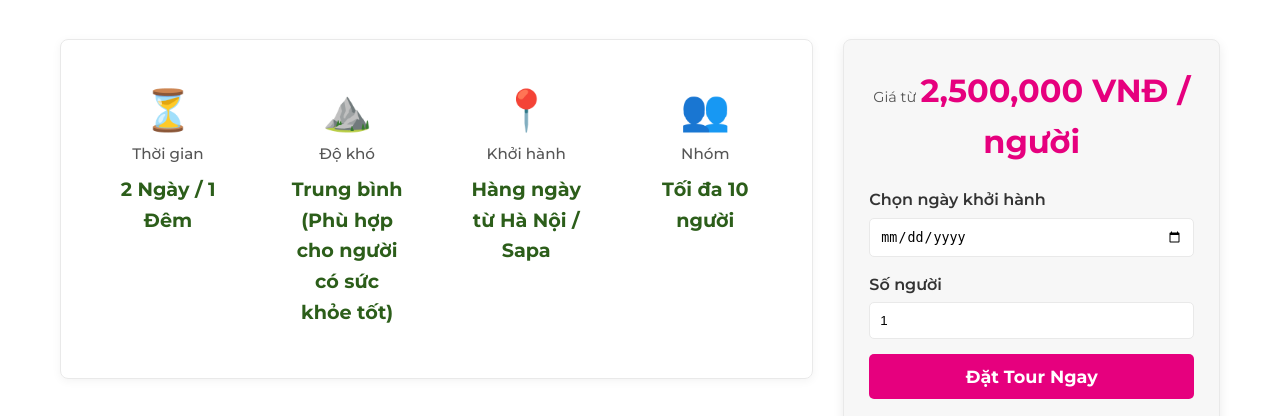
After one commit to imfakebot/QueHuong, a PHP site: page /tours/detail-mountain-tours/trekking-in-sapa in a window 1280 px wide. The commit adds this page. Shown: the part 595-1011 px from the top of the page. Run offline with PHP 8.4, Linux system fonts and the light colour scheme.

Commit message:
Add detailed trekking tour page for Sapa with itinerary, gallery, and booking form

```diff
--- /dev/null
+++ b/public/css/detail-page-mountain.css
@@ -0,0 +1,452 @@
+/* =================================================================== */
+/*    CSS CHO TRANG CHI TIẾT TOUR - LAYOUT TIMELINE DỌC / NGANG        */
+/*            (Dành cho cấu trúc HTML lồng nhau)                       */
+/* =================================================================== */
+
+/* === FONT & BIẾN MÀU CHÍNH === */
+:root {
+  --font-body: "Montserrat", sans-serif;
+  --font-heading: "Lora", serif;
+  --color-pink-brand: #e6007e; /* Màu hồng thương hiệu cho timeline */
+  --color-text-dark: #333;
+  --color-text-light: #555;
+  --color-bg-content: #f7f7f7; /* Nền cho các box nội dung timeline */
+  --color-border: #e9e9e9; /* Màu viền chung */
+  --timeline-line-color: #dbeaff; /* Màu đường kẻ timeline */
+  --shadow: 0 4px 12px rgba(0, 0, 0, 0.08);
+  --border-radius-base: 8px;
+}
+
+/* === CÀI ĐẶT CHUNG & BỐ CỤC CHÍNH === */
+body {
+  font-family: var(--font-body);
+  background-color: #fff;
+  margin: 0;
+  line-height: 1.6;
+}
+.page-container {
+  max-width: 1200px;
+  margin: 0 auto;
+  padding: 40px 20px;
+  display: flex; /* Chuyển sang flexbox */
+  gap: 30px; /* Khoảng cách giữa main content và sidebar */
+  align-items: flex-start;
+}
+.tour-main-content {
+  flex: 2;
+}
+.tour-sidebar {
+  flex: 1;
+  position: sticky;
+  top: 20px; /* Sidebar dính khi cuộn */
+}
+
+/* === HERO, OVERVIEW, GALLERY === */
+.tour-hero {
+  height: 65vh; /* Chiều cao hero */
+  display: flex;
+  align-items: center;
+  justify-content: center;
+  text-align: center;
+  color: #fff;
+  background-size: cover;
+  background-position: center;
+}
+.tour-hero-content {
+  max-width: 800px;
+  padding: 20px;
+  background: rgba(0, 0, 0, 0.2); /* Lớp phủ nhẹ */
+  backdrop-filter: blur(4px); /* Hiệu ứng mờ nền */
+  border-radius: var(--border-radius-base);
+}
+.tour-hero h1 {
+  font-family: var(--font-heading);
+  font-size: 3.5rem; /* Kích thước tiêu đề hero */
+  margin: 0;
+  text-shadow: 2px 2px 5px rgba(0, 0, 0, 0.5);
+}
+.tour-hero p {
+  font-size: 1.2rem;
+  opacity: 0.9;
+  margin-top: 1rem;
+}
+.tour-overview {
+  display: flex;
+  justify-content: space-around; /* Căn đều các mục overview */
+  background: var(--color-bg-light);
+  padding: 30px;
+  border-radius: var(--border-radius-base);
+  margin-bottom: 40px;
+  border: 1px solid var(--color-border);
+  box-shadow: 0 2px 10px rgba(0, 0, 0, 0.05);
+}
+.overview-grid {
+  display: grid;
+  grid-template-columns: repeat(4, 1fr);
+  gap: 25px;
+}
+.overview-item {
+  display: flex;
+  flex-direction: column;
+  align-items: center;
+  text-align: center;
+  padding: 20px;
+  border-radius: var(--border-radius-base);
+  transition: all 0.3s ease;
+  background-color: rgba(255, 255, 255, 0.5);
+}
+.overview-item:hover {
+  background-color: #fff;
+  box-shadow: 0 4px 12px rgba(0, 0, 0, 0.08);
+  transform: translateY(-2px);
+}
+.overview-icon {
+  font-size: 2.5rem;
+  margin-bottom: 12px;
+  line-height: 1;
+  color: #2c5e1a;
+  transition: transform 0.3s ease;
+}
+.overview-item:hover .overview-icon {
+  transform: scale(1.1);
+}
+.overview-label {
+  font-size: 0.95rem;
+  color: var(--color-text-light);
+  margin-bottom: 8px;
+  font-weight: 500;
+}
+.overview-value {
+  font-weight: 700;
+  color: #2c5e1a;
+  font-size: 1.2rem;
+}
+.tour-gallery {
+  display: grid;
+  grid-template-columns: repeat(2, 1fr); /* 2 cột cho gallery */
+  gap: 15px;
+  margin-bottom: 40px;
+}
+.tour-gallery img {
+  width: 100%;
+  height: 100%;
+  object-fit: cover;
+  border-radius: var(--border-radius-base);
+  transition: transform 0.3s ease; /* Hiệu ứng zoom nhẹ */
+}
+.tour-gallery img:hover {
+  transform: scale(1.04);
+}
+
+/* === LỊCH TRÌNH - ITINERARY SECTION (PHẦN QUAN TRỌNG NHẤT) === */
+.tour-itinerary {
+  margin-bottom: 40px;
+}
+
+.tour-itinerary h2 {
+  font-size: 1.8rem;
+  font-weight: 700;
+  color: var(--color-text-dark);
+  margin-bottom: 30px;
+  display: flex;
+  align-items: center;
+  gap: 15px;
+}
+
+.tour-itinerary h2::before {
+  content: "📖";
+  font-size: 1.8rem; /* Icon quyển sách */
+  color: var(--color-pink-brand);
+}
+
+.timeline {
+  position: relative;
+}
+/* Đường kẻ dọc dạng chấm */
+.timeline::before {
+  content: "";
+  position: absolute;
+  top: 0;
+  bottom: 0;
+  left: 8px;
+  width: 2px;
+  background-image: linear-gradient(
+    var(--timeline-line-color) 4px,
+    transparent 4px
+  );
+  background-size: 1px 8px;
+}
+
+/* Style cho từng mục ngày (bao gồm cả H3 và các thẻ P) */
+.timeline-item {
+  position: relative;
+  padding-left: 35px;
+  transition: transform 0.3s ease;
+}
+.timeline-item:hover {
+  transform: translateX(5px);
+}
+.timeline-item:not(:last-child) {
+  margin-bottom: 25px;
+}
+/* Reset style cho .timeline-content để áp dụng style mới cho timeline dọc */
+.timeline-content {
+  position: relative;
+}
+
+/* Style cho Tiêu đề Ngày (ví dụ: NGÀY 1 | ...) */
+.timeline-content h3 {
+  background-color: var(--color-pink-brand);
+  color: #fff;
+  padding: 12px 20px;
+  margin: 0;
+  font-size: 1.1rem;
+  font-weight: 700;
+  border-radius: 8px;
+  position: relative;
+  box-shadow: 0 2px 8px rgba(0, 0, 0, 0.1);
+  transition: all 0.3s ease;
+}
+.timeline-content h3:hover {
+  transform: translateY(-2px);
+  box-shadow: 0 4px 12px rgba(0, 0, 0, 0.15);
+}
+/* Marker cho Tiêu đề Ngày (<h3>) */
+.timeline-content h3::before {
+  content: "";
+  position: absolute;
+  left: -35px; /* Vị trí marker (padding timeline - vị trí đường kẻ) */
+  top: 50%;
+  transform: translateY(-50%);
+  width: 20px;
+  height: 20px;
+  background-color: #fff;
+  border: 4px solid var(--color-pink-brand);
+  border-radius: 50%;
+  box-shadow: 0 0 0 4px rgba(255, 255, 255, 0.8);
+  z-index: 1;
+  transition: transform 0.3s ease;
+}
+.timeline-content h3:hover::before {
+  transform: translateY(-50%) scale(1.1);
+}
+
+/* Style cho từng mục chi tiết trong ngày (thẻ <p>) */
+.timeline-content p {
+  position: relative;
+  background-color: var(--color-bg-content);
+  padding: 15px 20px;
+  border-radius: 8px;
+  border: 1px solid var(--color-border);
+  display: flex;
+  align-items: flex-start;
+  gap: 15px;
+  margin: 0;
+  transition: all 0.3s ease;
+}
+.timeline-content p:hover {
+  background-color: #fff;
+  box-shadow: 0 2px 8px rgba(0, 0, 0, 0.08);
+}
+.timeline-content h3 + p {
+  margin-top: 15px;
+}
+.timeline-content p + p {
+  margin-top: 12px;
+}
+/* Marker cho mỗi sự kiện (thẻ <p>) */
+.timeline-content p::before {
+  content: "";
+  position: absolute;
+  left: -35px; /* Vị trí marker */
+  top: 18px; /* Căn chỉnh với dòng text */
+  width: 14px;
+  height: 14px;
+  background-color: var(--color-pink-brand);
+  border: 3px solid #fff;
+  border-radius: 50%;
+  z-index: 1;
+  transition: transform 0.3s ease;
+}
+.timeline-content p:hover::before {
+  transform: scale(1.1);
+}
+/* Style cho phần thời gian (thẻ <strong>) */
+.timeline-content p strong {
+  flex: 0 0 60px;
+  font-weight: 700;
+  color: var(--color-text-dark);
+}
+.timeline-content p span {
+  color: var(--color-text-light);
+  font-size: 0.95rem;
+  flex: 1;
+}
+
+/* === SIDEBAR & BOOKING WIDGET === */
+.tour-sidebar {
+  /* Đã được style ở trên */
+}
+.booking-widget {
+  background-color: var(--color-bg-content);
+  padding: 25px;
+  border-radius: var(--border-radius-base);
+  border: 1px solid var(--color-border);
+  box-shadow: var(--shadow);
+}
+.price-section {
+  text-align: center;
+  margin-bottom: 20px;
+}
+.price-section .price-label {
+  font-size: 0.9rem;
+  color: var(--color-text-light);
+}
+.price-section .price-value {
+  font-size: 2rem;
+  font-weight: 700;
+  color: var(--color-pink-brand);
+}
+.form-group {
+  margin-bottom: 15px;
+}
+.form-group label {
+  display: block;
+  font-weight: 600;
+  margin-bottom: 5px;
+}
+.form-group input[type="date"],
+.form-group input[type="number"] {
+  width: 100%;
+  padding: 10px;
+  border: 1px solid var(--color-border);
+  border-radius: 5px;
+}
+.btn-book-now {
+  display: block;
+  width: 100%;
+  padding: 12px;
+  background-color: var(--color-pink-brand);
+  color: #fff;
+  border: none;
+  border-radius: 5px;
+  font-size: 1.1rem;
+  font-weight: 700;
+  cursor: pointer;
+  transition: background-color 0.3s ease;
+}
+.btn-book-now:hover {
+  background-color: #c30069; /* Darker pink */
+}
+.tour-includes-excludes {
+  margin-top: 25px;
+}
+.tour-includes-excludes h4 {
+  font-family: var(--font-heading);
+  font-size: 1.1rem;
+  color: var(--color-text-dark);
+  margin-bottom: 10px;
+  padding-bottom: 5px;
+  border-bottom: 1px solid var(--color-border);
+}
+.tour-includes-excludes ul {
+  list-style: none;
+  padding-left: 20px; /* Chừa chỗ cho icon */
+  margin-bottom: 15px;
+}
+.tour-includes-excludes li {
+  position: relative;
+  margin-bottom: 5px;
+  font-size: 0.9rem;
+}
+.tour-includes-excludes .includes-list li::before {
+  content: "✓";
+  color: #6a994e; /* Màu xanh cho "bao gồm" */
+  position: absolute;
+  left: -18px;
+}
+.tour-includes-excludes .excludes-list li::before {
+  content: "✗";
+  color: #c1121f; /* Màu đỏ cho "không bao gồm" */
+  position: absolute;
+  left: -18px;
+}
+
+/* === RESPONSIVE === */
+@media (max-width: 992px) {
+  .page-container {
+    flex-direction: column; /* Stack sidebar dưới main content */
+  }
+  .tour-sidebar {
+    position: static;
+    width: 100%;
+  }
+  .overview-grid {
+    grid-template-columns: repeat(2, 1fr);
+  }
+
+  .tour-overview {
+    padding: 25px;
+  }
+}
+@media (max-width: 768px) {
+  .timeline {
+    padding-left: 15px; /* Giảm padding cho timeline trên mobile */
+  }
+  .timeline-content h3 {
+    padding-left: 20px; /* Điều chỉnh padding tiêu đề ngày */
+  }
+  .timeline-content h3::before,
+  .timeline-content p::before {
+    left: -48px; /* Khôi phục giá trị left để căn chỉnh đúng với padding của timeline-item */
+  }
+
+  .timeline-content p {
+    flex-direction: column; /* Thời gian và mô tả xếp chồng lên nhau */
+    gap: 8px;
+  }
+  .timeline-content p strong {
+    width: 100%;
+  }
+}
+@media (max-width: 576px) {
+  .overview-grid {
+    grid-template-columns: 1fr;
+    gap: 15px;
+  }
+
+  .overview-item {
+    flex-direction: row;
+    justify-content: flex-start;
+    text-align: left;
+    padding: 15px;
+  }
+
+  .overview-icon {
+    font-size: 2rem;
+    margin-bottom: 0;
+    margin-right: 15px;
+  }
+
+  .overview-text-wrapper {
+    display: flex;
+    flex-direction: column;
+  }
+
+  .overview-label {
+    margin-bottom: 4px;
+  }
+
+  .tour-overview {
+    padding: 20px;
+  }
+
+  .tour-itinerary h2 {
+    font-size: 1.5rem;
+  }
+
+  .timeline-content h3 {
+    font-size: 1rem;
+    padding: 10px 15px;
+  }
+}
--- a/public/css/main.css
+++ b/public/css/main.css
@@ -47,7 +47,7 @@ img {
 /* --- Video Section --- */
 .video {
   width: 100%;
-  height: 80vh;
+  height: 90vh;
   overflow: hidden;
   position: relative;
   margin-bottom: 40px;
--- a/public/index.php
+++ b/public/index.php
@@ -66,6 +66,20 @@ elseif ($requestUri === '/tours/detail' && isset($_GET['slug'])) {
 elseif (preg_match('#^/tours/([a-zA-Z0-9-]+)$#', $requestUri, $matches)) {
     $tourSlug = $matches[1]; // Lấy slug từ URL (ví dụ: "vinh-ha-long-tour")
     $potentialView = VIEWS_PATH . '/tours/' . $tourSlug . '.php';
+
+    if (file_exists($potentialView)) {
+        // $pageTitle sẽ được đặt bên trong file view của tour đó
+        $contentView = $potentialView;
+    } else {
+        http_response_code(404);
+        $pageTitle = '404 Not Found - Du Lịch Quê Hương';
+        $contentView = VIEWS_PATH . '/errors/404.php';
+    }
+}
+// 4. Route động cho chi tiết TOUR trong thư mục con: /tours/detail-mountain-tours/{slug}
+elseif (preg_match('#^/tours/detail-mountain-tours/([a-zA-Z0-9-]+)$#', $requestUri, $matches)) {
+    $tourSlug = $matches[1]; // Lấy slug từ URL (ví dụ: "trekking-in-sapa")
+    $potentialView = VIEWS_PATH . '/tours/detail-mountain-tours/' . $tourSlug . '.php';
 
     if (file_exists($potentialView)) {
         // $pageTitle sẽ được đặt bên trong file view của tour đó
--- a/src/Views/layouts/header.php
+++ b/src/Views/layouts/header.php
@@ -167,7 +167,7 @@ $pageTitle = $pageTitle ?? 'Du Lịch Quê Hương - Khám Phá Việt Nam';
                                     </div>
                                     <h5 class="mega-menu-subheading region-title">Thrills & Nature's Best</h5>
                                     <ul class="mega-menu-links">
-                                        <li><a href="/things/trekking_in_sapa">Trekking in Sapa</a></li>
+                                        <li><a href="/tours/detail-mountain-tours/trekking-in-sapa">Trekking in Sapa</a></li>
                                         <li><a href="/things/kayaking-halong">Kayaking in Ha Long Bay</a></li>
                                         <li><a href="/things/caving-phongnha">Exploring Phong Nha Caves</a></li>
                                         <li><a href="/things/motorbiking">Motorbiking Adventures</a></li>
--- /dev/null
+++ b/src/Views/tours/detail-mountain-tours/trekking-in-sapa.php
@@ -0,0 +1,157 @@
+<?php
+// Dữ liệu cụ thể cho trang "Trekking in Sapa" VỚI CẤU TRÚC ITINERARY GỐC
+$tour_details = [
+    'title' => 'Trekking Sapa: Chinh Phục Thung Lũng Mường Hoa',
+    'subtitle' => 'Một hành trình 2 ngày 1 đêm đi sâu vào trái tim của Hoàng Liên Sơn, khám phá những thửa ruộng bậc thang kỳ vĩ và cuộc sống bản địa mộc mạc.',
+    'hero_image' => 'https://vietnamdiscovery.com/wp-content/uploads/2021/03/sapa-trekking-3-1.jpg', // Thay bằng đường dẫn ảnh của bạn
+    'overview' => [
+        'duration' => '2 Ngày / 1 Đêm',
+        'departure' => 'Hàng ngày từ Hà Nội / Sapa',
+        'difficulty' => 'Trung bình (Phù hợp cho người có sức khỏe tốt)',
+        'group_size' => 'Tối đa 10 người'
+    ],
+    'gallery' => [
+        ['url' => 'https://images2.thanhnien.vn/528068263637045248/2023/8/4/ban-sao-cua-dji0901-1691132710706875636958.jpg', 'alt' => 'Ruộng bậc thang mùa lúa xanh'],
+        ['url' => 'https://mia.vn/media/uploads/blog-du-lich/trang-phuc-dan-toc-hmong-hoa-1726418370.jpg', 'alt' => 'Người dân tộc H\'Mông'],
+        ['url' => 'https://motogo.vn/wp-content/uploads/2023/03/homestay-ban-ta-van-9.jpg', 'alt' => 'Homestay tại bản Tả Van'],
+        ['url' => 'https://fansipanlegend.sunworld.vn/wp-content/uploads/2024/03/5-long-suoi.png', 'alt' => 'Vượt qua một con suối nhỏ'],
+    ],
+    'itinerary' => [
+        'day_1' => [
+            'title' => 'NGÀY 1 | HÀ NỘI– SAPA – HÀM RỒNG',
+            'details' => [
+                '<strong>6:30:</strong> Xe và hướng dẫn viên của chương trình đón quý khách tại khách sạn. Khởi hành đi Lào Cai, trên chạy theo đường cao tốc Nội Bài – Lào Cai dài 245km với chưa đầy 5h đồng hồ. Quý khách nghỉ ngơi trên xe và ngắm phong cảnh tuyệt đẹp trên cung đường này.',
+                '<strong>12h00:</strong> Xe đưa du khách đến Sapa cách thành phố Lào cai 38km. Trưa: Đến Sapa, Quý khách ăn trưa và nhận phòng khách sạn. Nghỉ trưa.',
+                '<strong>Chiều:</strong> Hướng dẫn viên đón khách tham quan: Khu du lịch Hàm Rồng với khung cảnh hoang sơ, kỳ vĩ. Thăm vườn lan Đông Dương với đủ loại, muôn sắc màu. Đầu Rồng Thạch Lâm kì vĩ, Vượt qua Cổng trời 1, Cổng trời 2, du khách sẽ được đặt chân đến nơi cao nhất của Hàm Rồng đó là sân Mây – nơi giao thoa của đất trời, ngắm toàn cảnh Sapa từ trên cao,...',
+                '<strong>Tối:</strong> Quý khách ngủ trở về Khách sạn. Quý khách ăn tối. tự do khám phá thị trấn Sapa về đêm. Nghỉ đêm tại Sapa.'
+            ]
+        ],
+        'day_2' => [
+            'title' => 'NGÀY 2 | CÁT CÁT– HÀ NỘI',
+            'details' => [
+                '<strong>Sáng:</strong> Quý khách ăn sáng tại khách sạn.',
+                '<strong>Trưa:</strong> Quý khách làm thủ tục trả phòng và ăn trưa.',
+                '<strong>Chiều:</strong> Quý khách tự do mua sắm trước khi lên xe về Hà Nội.'
+            ]
+        ]
+    ],
+    'includes' => ['Xe đưa đón', 'Hướng dẫn viên địa phương', 'Các bữa ăn trong chương trình', 'Phí tham quan', '1 đêm tại khách sạn', 'Nước uống'],
+    'excludes' => ['Đồ uống cá nhân', 'Chi phí cá nhân', 'Tiền tip cho HDV & lái xe'],
+    'price' => '2,500,000 VNĐ / người'
+];
+?>
+
+<!DOCTYPE html>
+<html lang="vi">
+
+<head>
+    <meta charset="UTF-8">
+    <meta name="viewport" content="width=device-width, initial-scale=1.0">
+    <title><?php echo htmlspecialchars($tour_details['title']); ?></title>
+    <!-- Link đến file CSS cuối cùng bạn đã nhận được -->
+    <link rel="stylesheet" href="/css/detail-page-mountain.css">
+    <link rel="preconnect" href="https://fonts.googleapis.com">
+    <link rel="preconnect" href="https://fonts.gstatic.com" crossorigin>
+    <link href="https://fonts.googleapis.com/css2?family=Montserrat:wght@400;700&family=Lora:wght@400;600&display=swap" rel="stylesheet">
+</head>
+
+<body>
+    <main class="tour-detail-page">
+        <!-- HERO SECTION -->
+        <header class="tour-hero" style="background-image: url('<?php echo htmlspecialchars($tour_details['hero_image']); ?>');">
+            <div class="tour-hero-content">
+                <h1><?php echo htmlspecialchars($tour_details['title']); ?></h1>
+                <p><?php echo htmlspecialchars($tour_details['subtitle']); ?></p>
+            </div>
+        </header>
+
+        <div class="page-container">
+            <div class="tour-main-content">
+                <!-- TOUR OVERVIEW -->
+                <section class="tour-overview">
+                    <div class="overview-grid">
+                        <div class="overview-item">
+                            <span class="overview-icon">⏳</span>
+                            <span class="overview-label">Thời gian</span>
+                            <span class="overview-value"><?php echo htmlspecialchars($tour_details['overview']['duration']); ?></span>
+                        </div>
+                        <div class="overview-item">
+                            <span class="overview-icon">⛰️</span>
+                            <span class="overview-label">Độ khó</span>
+                            <span class="overview-value"><?php echo htmlspecialchars($tour_details['overview']['difficulty']); ?></span>
+                        </div>
+                        <div class="overview-item">
+                            <span class="overview-icon">📍</span>
+                            <span class="overview-label">Khởi hành</span>
+                            <span class="overview-value"><?php echo htmlspecialchars($tour_details['overview']['departure']); ?></span>
+                        </div>
+                        <div class="overview-item">
+                            <span class="overview-icon">👥</span>
+                            <span class="overview-label">Nhóm</span>
+                            <span class="overview-value"><?php echo htmlspecialchars($tour_details['overview']['group_size']); ?></span>
+                        </div>
+                    </div>
+                </section>
+
+                <!-- GALLERY -->
+                <section class="tour-gallery">
+                    <?php foreach ($tour_details['gallery'] as $image): ?>
+                        <img src="<?php echo htmlspecialchars($image['url']); ?>" alt="<?php echo htmlspecialchars($image['alt']); ?>">
+                    <?php endforeach; ?>
+                </section>
+
+                <!-- ITINERARY SECTION - CẤU TRÚC HTML GỐC -->
+                <section class="tour-itinerary">
+                    <h2>Lịch trình</h2>
+                    <div class="timeline">
+                        <?php foreach ($tour_details['itinerary'] as $day_data): ?>
+                            <div class="timeline-item">
+                                <div class="timeline-content">
+                                    <h3><?php echo htmlspecialchars($day_data['title']); ?></h3>
+                                    <?php foreach ($day_data['details'] as $detail): ?>
+                                        <p><?php echo $detail; // Cho phép thẻ <strong> để CSS có thể tách cột
+                                            ?></p>
+                                    <?php endforeach; ?>
+                                </div>
+                            </div>
+                        <?php endforeach; ?>
+                    </div>
+                </section>
+            </div>
+
+            <!-- SIDEBAR -->
+            <aside class="tour-sidebar">
+                <div class="booking-widget">
+                    <div class="price-section">
+                        <span class="price-label">Giá từ</span>
+                        <span class="price-value"><?php echo htmlspecialchars($tour_details['price']); ?></span>
+                    </div>
+                    <form class="booking-form" action="/booking" method="post">
+                        <input type="hidden" name="tour_name" value="<?php echo htmlspecialchars($tour_details['title']); ?>">
+                        <div class="form-group">
+                            <label for="booking-date">Chọn ngày khởi hành</label>
+                            <input type="date" id="booking-date" name="booking_date" required>
+                        </div>
+                        <div class="form-group">
+                            <label for="num-travelers">Số người</label>
+                            <input type="number" id="num-travelers" name="num_travelers" min="1" value="1" required>
+                        </div>
+                        <button type="submit" class="btn-book-now">Đặt Tour Ngay</button>
+                    </form>
+                    <div class="tour-includes-excludes">
+                        <h4>Bao gồm</h4>
+                        <ul class="includes-list">
+                            <?php foreach ($tour_details['includes'] as $item) echo "<li>" . htmlspecialchars($item) . "</li>"; ?>
+                        </ul>
+                        <h4>Không bao gồm</h4>
+                        <ul class="excludes-list">
+                            <?php foreach ($tour_details['excludes'] as $item) echo "<li>" . htmlspecialchars($item) . "</li>"; ?>
+                        </ul>
+                    </div>
+                </div>
+            </aside>
+        </div>
+    </main>
+</body>
+
+</html>
```
